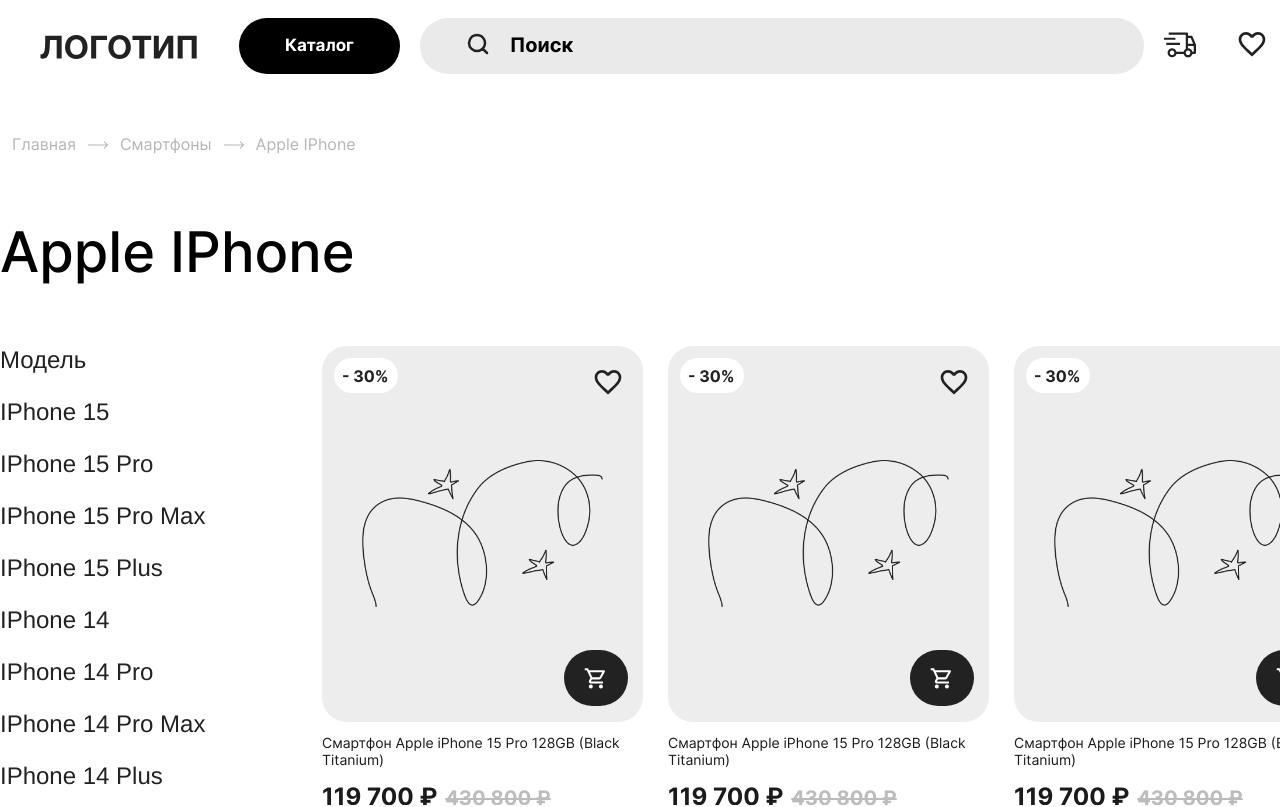
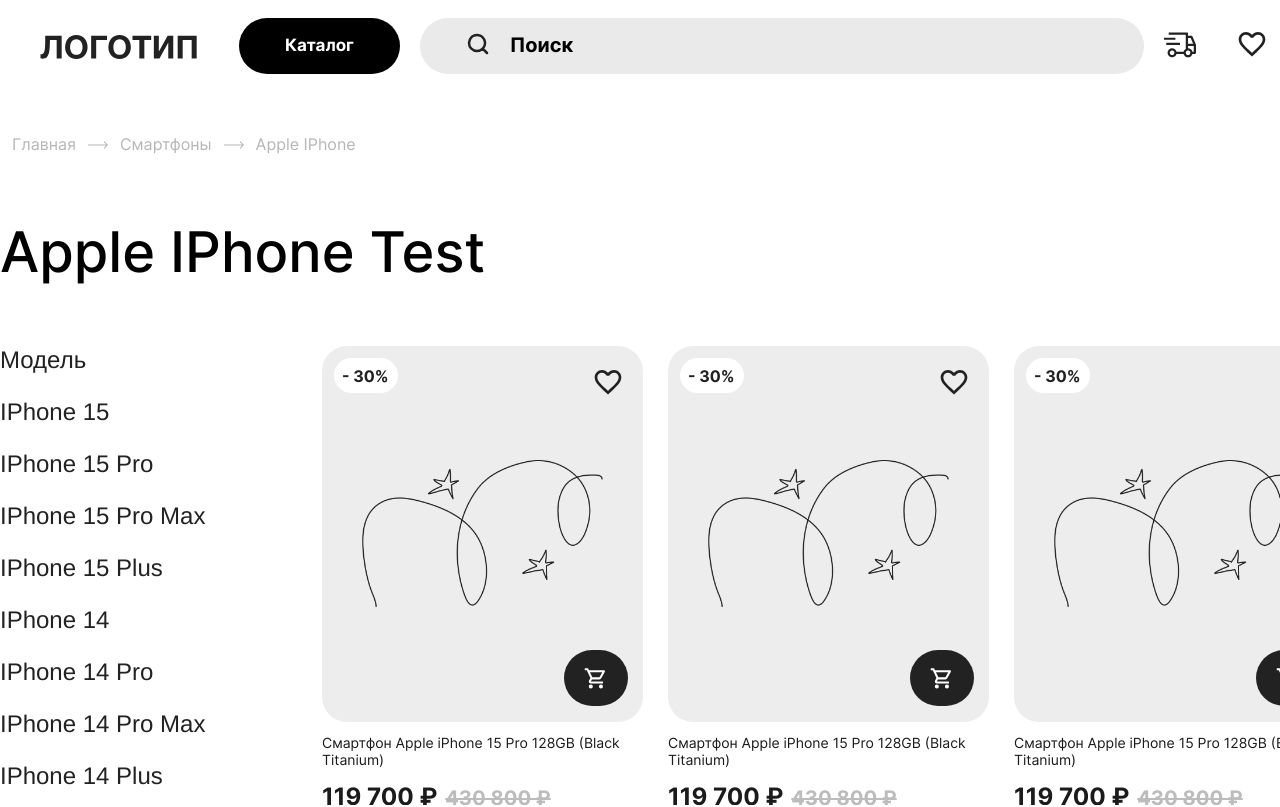
Before and after one commit to store-electronics-and-household/store-frontend, a React (Create React App) app: page /catalog in a window 1280 px wide. Shown: the top 807 px of the page. Built offline with nearby package versions, Linux system fonts and the light colour scheme; a web font is replaced by a local one.

Commit message:
style(style): test

```diff
--- a/package.json
+++ b/package.json
@@ -100,7 +100,7 @@
     "gh-pages": "^6.0.0",
     "husky": "^8.0.3",
     "lint-staged": "^15.0.2",
-    "prettier": "^3.0.3",
+    "prettier": "^3.1.0",
     "prop-types": "^15.8.1",
     "sass": "^1.69.5",
     "typescript": "4.9.5",
--- a/src/components/Catalog/Catalog.tsx
+++ b/src/components/Catalog/Catalog.tsx
@@ -23,7 +23,7 @@ const Catalog: React.FC<{
           />
         </Breadcrumb>
         <div className='catalog__container-big'>
-          <h1 className='catalog__title'>Apple IPhone</h1>
+          <h1 className='catalog__title'>Apple IPhone Test</h1>
           <div className='catalog__container'>
             <ul className='catalog__collection'>
               <li className='catalog__models'>
```
Also changed, not shown: 1 other file (tests, documents, lock files or other folders).
